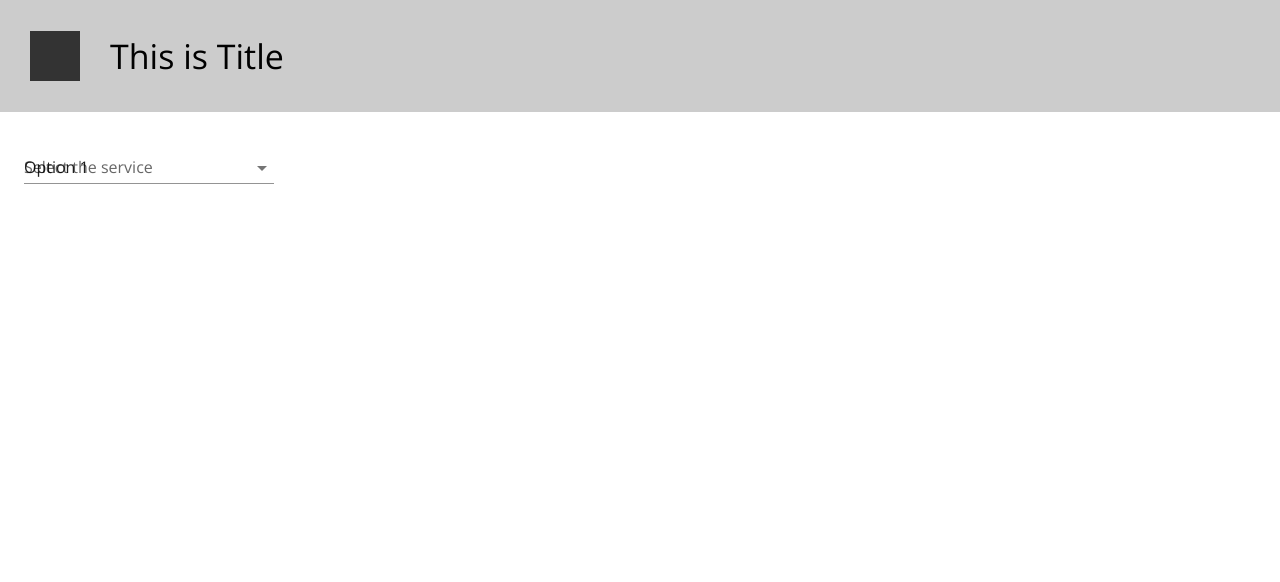
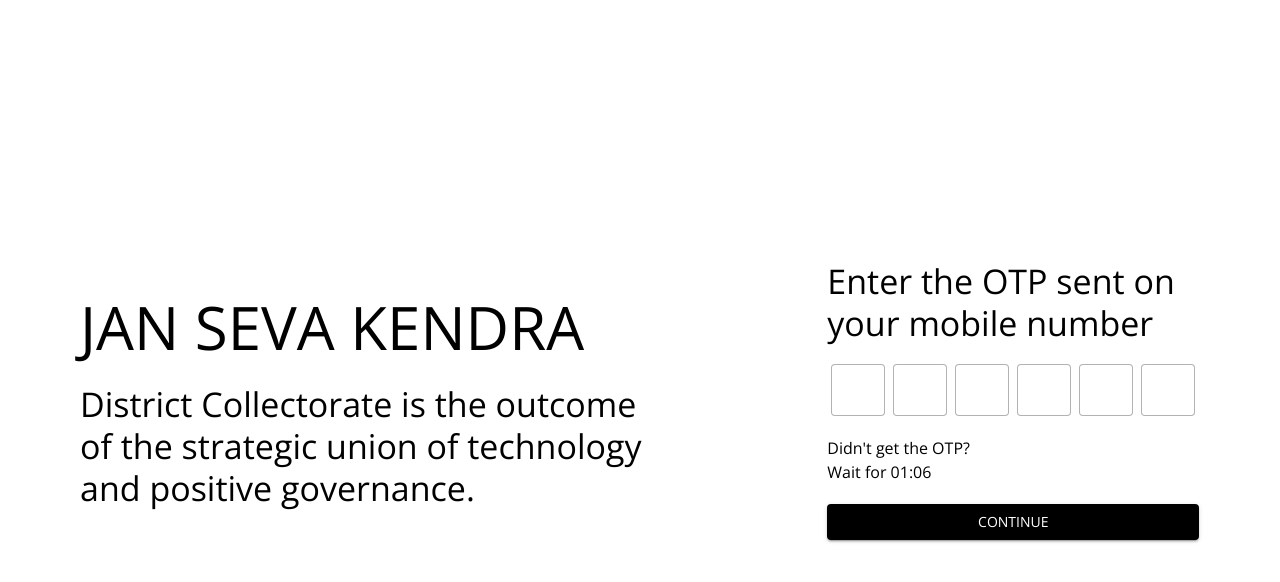
Before and after one commit to himansu9805/SSIP-Hackathon-2022, a React (Create React App) app: page / in a window 1280 px wide. Shown: the top 582 px of the page. Built offline with nearby package versions, Linux system fonts and the light colour scheme.

Commit message:
Created Login Page with its components

```diff
--- a/src/App.css
+++ b/src/App.css
@@ -1,4 +1,4 @@
-@import url('https://fonts.googleapis.com/css?family=Open+Sans&display=swap');
+@import url("https://fonts.googleapis.com/css?family=Open+Sans&display=swap");
 
 .headerContainer {
   display: flex;
@@ -18,3 +18,37 @@
 .headerTitle {
   margin-left: 30px;
 }
+
+.loginPhoneInput {
+  display: flex;
+  flex-direction: row;
+  width: 100%;
+}
+
+.loginCountryCode {
+  display: flex;
+  flex-direction: row;
+  align-items: center;
+  height: auto;
+  background-color: #f0f0f0;
+}
+
+.loginPhoneInput:hover .loginCountryCode {
+  background-color: #e8e8e8;
+}
+
+.loginContainer {
+  display: flex;
+  flex-direction: row;
+  min-height: 100vh;
+}
+
+.otpContainer {
+  width: 3rem !important;
+  height: 3rem;
+  margin: 0 0.25rem;
+  font-size: 1rem;
+  text-align: center;
+  border-radius: 4px;
+  border: 1px solid rgba(0, 0, 0, 0.3);
+}
--- a/src/App.js
+++ b/src/App.js
@@ -1,5 +1,5 @@
 import './App.css';
-import Portal from './pages/Portal';
+import Login from './pages/Login';
 import { createTheme, ThemeProvider } from '@mui/material/styles';
 
 function App() {
@@ -7,12 +7,12 @@ function App() {
     typography: {
       fontFamily: ['Open Sans'].join(','),
     },
-    palette:{
-      primary : {
+    palette: {
+      primary: {
         main: "#000",
-        dark: "#fff"
+        dark: "#555"
       },
-      secondary : {
+      secondary: {
         main: "#555",
         dark: "#ccc"
       }
@@ -21,7 +21,7 @@ function App() {
 
   return (
     <ThemeProvider theme={theme}>
-      <Portal />
+      <Login />
     </ThemeProvider>
   );
 }
--- /dev/null
+++ b/src/components/OTP.jsx
@@ -0,0 +1,139 @@
+import { FormControl, Typography, Button, Link } from "@mui/material";
+import { Box } from "@mui/system";
+import { useEffect, useState, useCallback } from "react";
+import React from "react";
+
+function OTP() {
+  const timerValue = 72;
+
+  const [timer, setTimer] = useState(timerValue);
+  const timeOutCallback = useCallback(
+    () => setTimer((currTimer) => currTimer - 1),
+    []
+  );
+
+  useEffect(() => {
+    timer > 0 && setTimeout(timeOutCallback, 1000);
+  }, [timer, timeOutCallback]);
+
+  console.log(timer);
+
+  const resetTimer = function () {
+    if (!timer) {
+      setTimer(timerValue);
+    }
+  };
+
+  const inputFocus = (e) => {
+    const { maxLength, value, name } = e.target;
+    const [fieldName, fieldIndex] = name.split("-");
+
+    let fieldIntIndex = parseInt(fieldIndex, 10);
+
+    if (e.key === "Delete" || e.key === "Backspace") {
+      const nextfield = document.querySelector(
+        `input[name=field-${fieldIntIndex - 1}]`
+      );
+      nextfield.focus();
+    }
+
+    if (value.length >= maxLength) {
+      if (fieldIntIndex < 6) {
+        const nextfield = document.querySelector(
+          `input[name=field-${fieldIntIndex + 1}]`
+        );
+        if (nextfield !== null) {
+          nextfield.focus();
+        }
+      }
+    }
+  };
+  return (
+    <Box
+      display={"flex"}
+      justifyContent={"center"}
+      alignItems={"center"}
+      height="100%"
+    >
+      <FormControl>
+        <Typography variant="h4">
+          Enter the OTP sent on
+          <br />
+          your mobile number
+        </Typography>
+        <br />
+        <Box>
+          <input
+            name="field-1"
+            maxLength={1}
+            onKeyUp={(e) => inputFocus(e)}
+            className="otpContainer"
+            type="text"
+          ></input>
+          <input
+            name="field-2"
+            maxLength={1}
+            onKeyUp={(e) => inputFocus(e)}
+            className="otpContainer"
+            type="text"
+          ></input>
+          <input
+            name="field-3"
+            maxLength={1}
+            onKeyUp={(e) => inputFocus(e)}
+            className="otpContainer"
+            type="text"
+          ></input>
+          <input
+            name="field-4"
+            maxLength={1}
+            onKeyUp={(e) => inputFocus(e)}
+            className="otpContainer"
+            type="text"
+          ></input>
+          <input
+            name="field-5"
+            maxLength={1}
+            onKeyUp={(e) => inputFocus(e)}
+            className="otpContainer"
+            type="text"
+          ></input>
+          <input
+            name="field-6"
+            maxLength={1}
+            onKeyUp={(e) => inputFocus(e)}
+            className="otpContainer"
+            type="text"
+          ></input>
+        </Box>
+        <br />
+        <Typography variant="body1">
+          Didn't get the OTP?
+          <br />
+          {timer >= 60 ? "Wait for 01:" : timer > 0 && "Wait for 00:"}
+          {timer > 60 ? (
+            timer - 60 >= 10 ? (
+              (timer - 60).toString()
+            ) : (
+              "0" + (timer - 60).toString()
+            )
+          ) : timer === 60 ? (
+            "00"
+          ) : timer >= 10 ? (
+            timer
+          ) : timer > 0 ? (
+            "0" + timer.toString()
+          ) : (
+            <Link href="#" onClick={resetTimer}>
+              Click here to resend OTP
+            </Link>
+          )}
+        </Typography>
+        <br />
+        <Button variant="contained">Continue</Button>
+      </FormControl>
+    </Box>
+  );
+}
+
+export default OTP;
--- /dev/null
+++ b/src/components/PhoneNumber.jsx
@@ -0,0 +1,47 @@
+import {
+  TextField,
+  FormControl,
+  Typography,
+  Button,
+  InputAdornment,
+} from "@mui/material";
+import { Box } from "@mui/system";
+import React from "react";
+
+function PhoneNumber() {
+  return (
+    <Box
+      display={"flex"}
+      justifyContent={"center"}
+      alignItems={"center"}
+      height="100%"
+    >
+      <FormControl>
+        <Typography variant="h4">
+          Enter your mobile
+          <br />
+          number to continue
+        </Typography>
+        <br />
+        <TextField
+          id="outlined-basic"
+          label="Mobile No."
+          variant="outlined"
+          InputProps={{
+            startAdornment: (
+              <InputAdornment position="start">+91 </InputAdornment>
+            ),
+          }}
+          sx={{
+            width: "100%",
+            borderRadius: "0%",
+          }}
+        />
+        <br />
+        <Button variant="contained">Continue</Button>
+      </FormControl>
+    </Box>
+  );
+}
+
+export default PhoneNumber;
--- a/src/index.css
+++ b/src/index.css
@@ -1,13 +1,14 @@
 body {
+  height: 100%;
   margin: 0;
-  font-family: -apple-system, BlinkMacSystemFont, 'Segoe UI', 'Roboto', 'Oxygen',
-    'Ubuntu', 'Cantarell', 'Fira Sans', 'Droid Sans', 'Helvetica Neue',
+  font-family: -apple-system, BlinkMacSystemFont, "Segoe UI", "Roboto", "Oxygen",
+    "Ubuntu", "Cantarell", "Fira Sans", "Droid Sans", "Helvetica Neue",
     sans-serif;
   -webkit-font-smoothing: antialiased;
   -moz-osx-font-smoothing: grayscale;
 }
 
 code {
-  font-family: source-code-pro, Menlo, Monaco, Consolas, 'Courier New',
+  font-family: source-code-pro, Menlo, Monaco, Consolas, "Courier New",
     monospace;
 }
--- /dev/null
+++ b/src/pages/Login.jsx
@@ -0,0 +1,58 @@
+import {
+  TextField,
+  FormControl,
+  Typography,
+  Button,
+  Grid,
+  createTheme,
+  InputAdornment,
+} from "@mui/material";
+import { Box } from "@mui/system";
+import React from "react";
+import OTP from "../components/OTP";
+import PhoneNumber from "../components/PhoneNumber";
+
+const textInputTheme = createTheme({
+  components: {
+    MuiInput: {
+      styleOverrides: {
+        underline: {
+          "&&:hover::before": {
+            borderColor: "red",
+          },
+        },
+      },
+    },
+  },
+});
+
+function Login() {
+  return (
+    <div className="loginContainer">
+      <Grid container margin={0}>
+        <Grid xs={12} md={7} height="100%">
+          <Box
+            display={"flex"}
+            justifyContent={"center"}
+            alignItems={"center"}
+            height="100%"
+          >
+            <Box margin={10}>
+              <Typography variant="h2">JAN SEVA KENDRA</Typography>
+              <br />
+              <Typography variant="h4">
+                District Collectorate is the outcome of the strategic union of
+                technology and positive governance.
+              </Typography>
+            </Box>
+          </Box>
+        </Grid>
+        <Grid xs={12} md={5} width="100%" height="100%">
+          <OTP />
+        </Grid>
+      </Grid>
+    </div>
+  );
+}
+
+export default Login;
```
Also changed, not shown: src/logo.svg (deleted).
